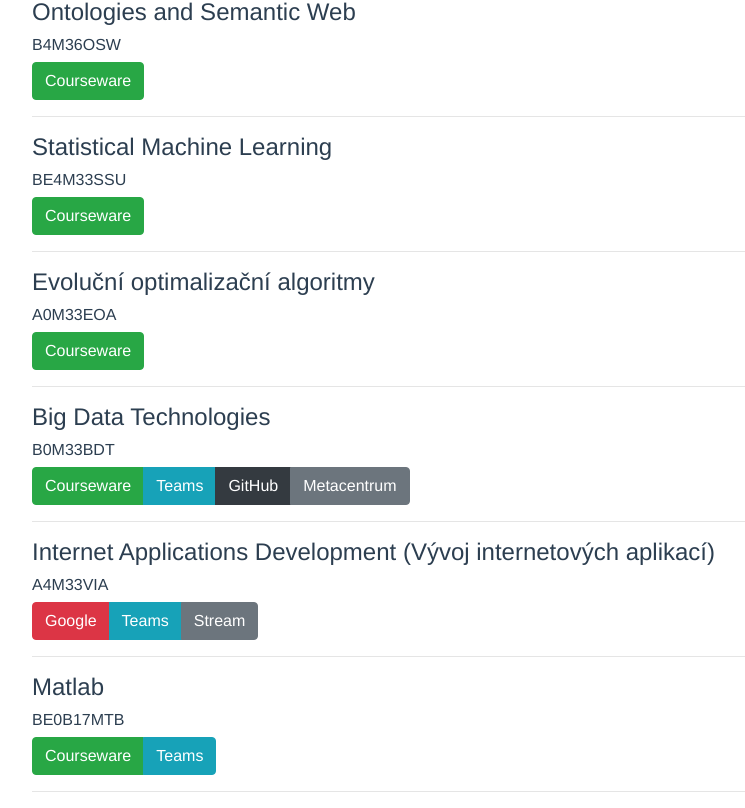
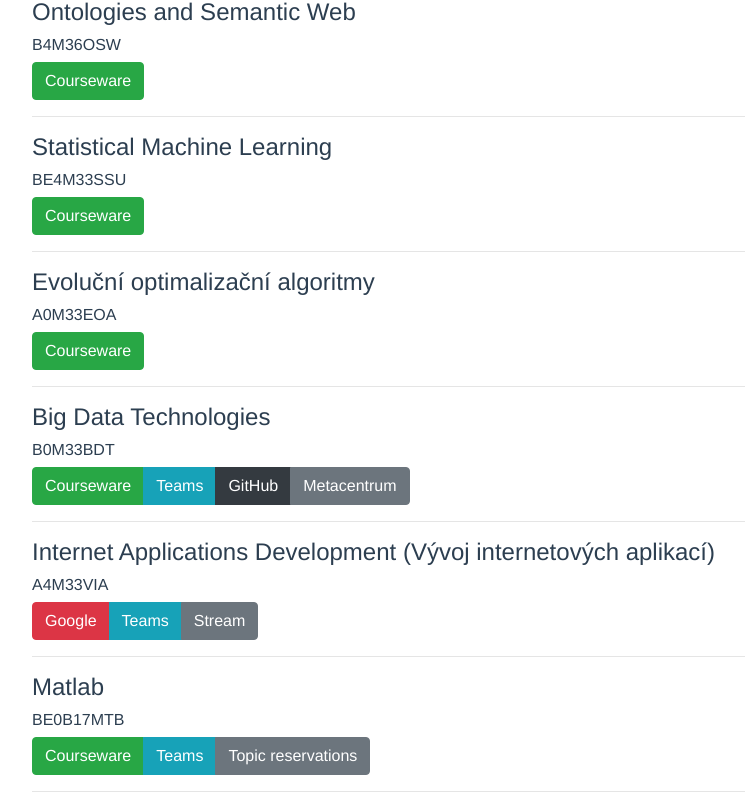
Before and after one commit to skalahonza/linkoi, a Vue app: page /#/second/winter in a window 1280 px wide. Shown: the part 523-1331 px from the top of the page, without its empty margins (53-798 px from the left). Built offline with nearby package versions, Linux system fonts and the light colour scheme.

Commit message:
Add Matlab topic reservations.

```diff
--- a/src/views/second/Winter.vue
+++ b/src/views/second/Winter.vue
@@ -188,6 +188,11 @@ export default Vue.extend({
               address:
                 "https://teams.microsoft.com/l/team/19%3a5599e3b45df6460692a4d4985bb70d2c%40thread.tacv2/conversations?groupId=9ac0a2f1-ad5a-4920-bb79-a25f303730b5&tenantId=f345c406-5268-43b0-b19f-5862fa6833f8",
             },
+            {
+              name: "Topic reservations",
+              address:
+                "https://docs.google.com/spreadsheets/d/1NqSQpL2tGGXPfISO7ueviEu27eYugsbQsgVTyMxbu5k/edit#gid=0",
+            },
           ],
         },
       ],
```
